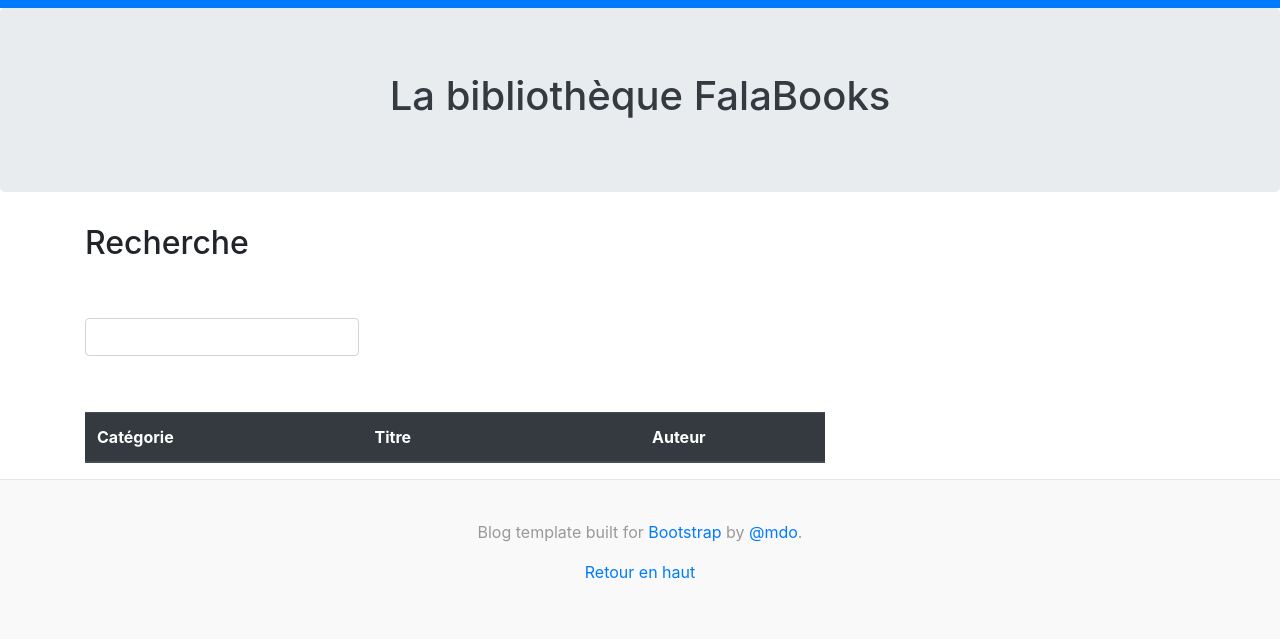
After one commit to mbelacat/bibliotheque_falabooks, a Symfony app: template templates/book/search.html.twig in a window 1280 px wide. The commit adds this page. Shown: the top 639 px of the page. Run offline with Twig, Linux system fonts and the light colour scheme; the template is opened without the code that fills it, so the values that code supplies are empty; form fields are guessed from the names that the template uses; some libraries are stand-ins or nearby versions.

Commit message:
form search

```diff
--- a/templates/book/index.html.twig
+++ b/templates/book/index.html.twig
@@ -18,6 +18,12 @@
     {{ form_start(form) }}
         {{ form_row(form) }}
     {{ form_end(form) }}
+  </div>
+
+  <div class="form-group  ">
+    {{ form_start(formSearch) }}
+        {{ form_row(formSearch) }}
+    {{ form_end(formSearch) }}
   </div>
 </div>
 
--- /dev/null
+++ b/templates/book/search.html.twig
@@ -0,0 +1,37 @@
+{% extends 'layout.html.twig' %}
+
+{% block title %}Book index{% endblock %}
+
+{% block body %}
+<div class="d-flex mb-4">
+  <h2>Recherche</h2>
+</div>
+<div class="d-flex mb-4 justify-content-between">
+  <div class="form-group">
+    {{ form_start(formSearch) }}
+        {{ form_row(formSearch) }}
+    {{ form_end(formSearch) }}
+  </div>
+</div>
+
+<div class="table-responsive">
+    <table class="table table-striped table-hover">
+      <thead class="thead-dark">
+        <tr class="d-flex">
+          <th class="col-3">Catégorie</th>
+          <th class="col-3">Titre</th>
+          <th class="col-2">Auteur</th>
+        </tr>
+      </thead>
+      <tbody>
+        {% for book in books %}
+          <tr class="d-flex">
+            <td class="col-3 p-0"><a class="d-block text-decoration-none p-3" href="{{ path('book_show', {'id': book.id}) }}">{{ book.category }}</a></td>
+            <td class="col-3 p-0"><a class="d-block text-decoration-none p-3" href="{{ path('book_show', {'id': book.id}) }}">{{ book.title }}</a></td>
+            <td class="col-2 p-0"><a class="d-block text-decoration-none p-3" href="{{ path('book_show', {'id': book.id}) }}">{{ book.author }}</a></td>
+          </tr>
+        {% endfor %}
+      </tbody>
+    </table>
+</div>
+{% endblock %}
```
Also changed, not shown: src/Controller/BookController.php (+28 -6 lines), src/Form/SearchBookType.php (added, +34 -0 lines), src/Repository/BookRepository.php (+12 -1 lines).
